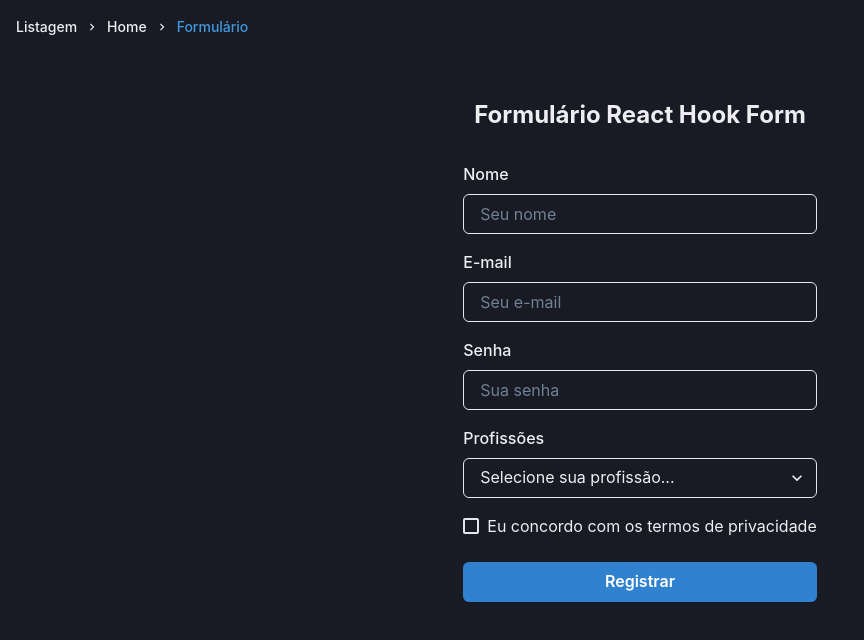
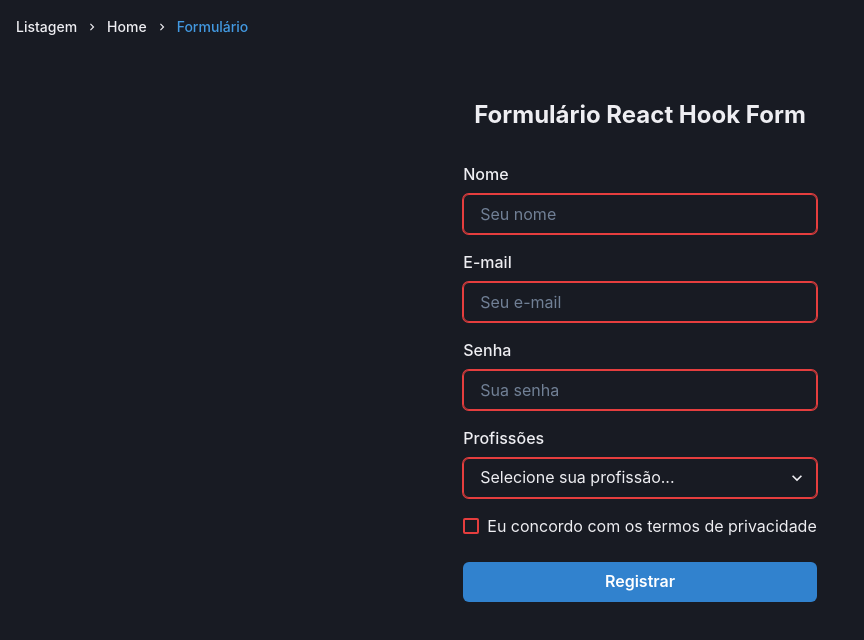
Before and after one commit to moutinhofuturedev/Good-Form, a Next.js app: page /dash in a window 1280 px wide. Shown: the top 640 px of the page, without its empty margins (0-864 px from the left). Built offline with nearby package versions, Linux system fonts and the light colour scheme.

Commit message:
chore: implementando validações com yup

```diff
--- a/src/components/Form.tsx
+++ b/src/components/Form.tsx
@@ -1,17 +1,19 @@
-import { Button, Center, Checkbox, Flex, FormControl, FormLabel, Heading, Input, Select, Text } from "@chakra-ui/react";
+import { Button, Center, Checkbox, Flex, FormControl, FormErrorMessage, FormLabel, Heading, Input, Select, Text } from "@chakra-ui/react";
 import { SubmitHandler, useForm } from "react-hook-form";
 import { FormData } from "../types/type";
 import { useToast } from '@chakra-ui/react'
 import { useRouter } from "next/router";
 import { api } from "../api/api";
 import { createdAt } from '../utils/showDate';
+import { yupResolver } from '@hookform/resolvers/yup';
+import { FormCreateSchema } from "../validation/FormSchemaValidation";
 
 export function Form() {
   const {
     register,
     handleSubmit,
     formState: { errors, isSubmitting },
-  } = useForm<FormData>();
+  } = useForm<FormData>({ resolver: yupResolver(FormCreateSchema) });
   const toast = useToast();
   const router = useRouter();
 
@@ -65,18 +67,16 @@ export function Form() {
       <Heading as="h2" mb="2rem" fontSize={["lg", "2xl"]}>
         Formulário React Hook Form
       </Heading>
-      <FormControl minW={["15rem", "20rem"]}>
+      <FormControl minW={["15rem", "20rem"]} isInvalid={!!errors}>
         <FormLabel>Nome</FormLabel>
         <Input
           type="text"
           id="name"
           placeholder="Seu nome"
-          {...register("name", { required: true })}
+          {...register("name")}
         />
         {errors.name?.type === "required" && (
-          <Text color="red.500" fontSize="sm">
-            Este campo é obrigatório
-          </Text>
+          <FormErrorMessage>{errors.name?.message}</FormErrorMessage>
         )}
 
         <FormLabel mt="1rem">E-mail</FormLabel>
@@ -84,12 +84,13 @@ export function Form() {
           type="email"
           id="email"
           placeholder="Seu e-mail"
-          {...register("email", { required: true })}
+          {...register("email")}
         />
         {errors.email?.type === "required" && (
-          <Text color="red.500" fontSize="sm">
-            Este campo é obrigatório
-          </Text>
+          <FormErrorMessage>{errors.email?.message}</FormErrorMessage>
+        )}
+        {errors.email?.type === "email" && (
+          <FormErrorMessage>{errors.email?.message}</FormErrorMessage>
         )}
 
         <FormLabel mt="1rem">Senha</FormLabel>
@@ -97,17 +98,13 @@ export function Form() {
           type="password"
           id="password"
           placeholder="Sua senha"
-          {...register("password", { required: true, minLength: 10 })}
+          {...register("password")}
         />
         {errors.password?.type === "required" && (
-          <Text color="red.500" fontSize="sm">
-            Este campo é obrigatório
-          </Text>
+          <FormErrorMessage>{errors.password?.message}</FormErrorMessage>
         )}
-        {errors.password?.type === "minLength" && (
-          <Text color="red.500" fontSize="sm">
-            Senha deve conter 10 caracteres
-          </Text>
+        {errors.password?.type === "min" && (
+          <FormErrorMessage>{errors.password?.message}</FormErrorMessage>
         )}
 
         <FormLabel mt="1rem">Profissões</FormLabel>
@@ -125,9 +122,7 @@ export function Form() {
           <option value="Outros">Outros</option>
         </Select>
         {errors.profession?.type === "validate" && (
-          <Text color="red.500" fontSize="sm">
-            Este campo é obrigatório
-          </Text>
+          <FormErrorMessage>Selecione uma opção</FormErrorMessage>
         )}
         <Checkbox
           mt="1rem"
@@ -140,9 +135,9 @@ export function Form() {
           </Text>
         </Checkbox>
         {errors.privacyTerms?.type === "validate" && (
-          <Text color="red.500" fontSize="sm">
-            Você deve aceitar os termos de privacidade
-          </Text>
+          <FormErrorMessage>
+            Você deve concordar com os termos de privacidade
+          </FormErrorMessage>
         )}
         <Center mt="1.5rem">
           <Button
```
